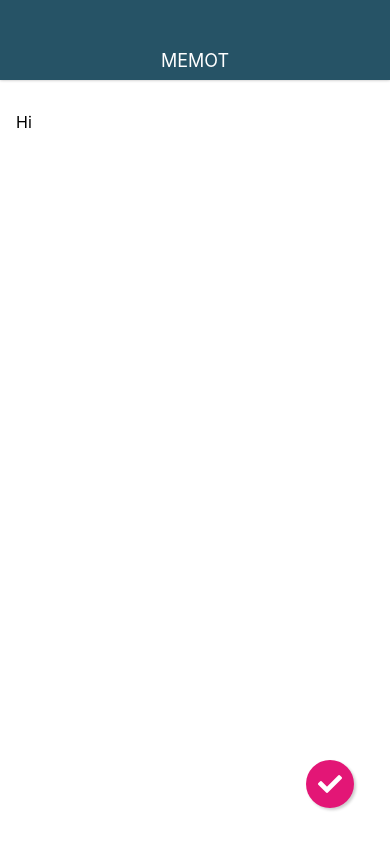
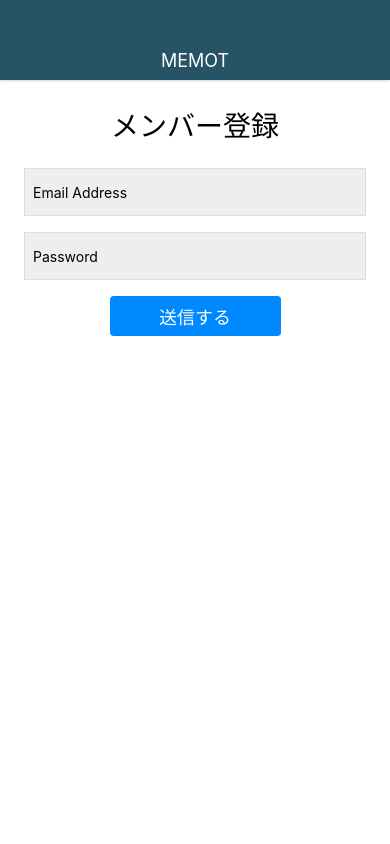
Before and after one commit to katzeallergie/MemoApp, a React Native app: screen / in a window 390 px wide. Built offline with nearby package versions, Linux system fonts and the light colour scheme.

Commit message:
Create Login and Signup Screen

```diff
--- a/App.js
+++ b/App.js
@@ -2,13 +2,13 @@
 import { StyleSheet, View } from 'react-native';
 
 import Appbar from "./src/components/Appbar";
-import MemoEditScreen from "./src/screens/MemoEditScreen"
+import SignupScreen from "./src/screens/SignupScreen"
 
 export default function App() {
   return (
     <View style={styles.container}>
       <Appbar />
-      <MemoEditScreen />
+      <SignupScreen />
     </View>
   );
 }
--- /dev/null
+++ b/src/screens/SignupScreen.js
@@ -0,0 +1,59 @@
+import React from "react";
+import {StyleSheet, View, Text, TextInput, TouchableHighlight} from "react-native";
+
+class SignupScreen extends React.Component {
+  render() {
+    return (
+      <View style={styles.container}>
+        <Text　style={styles.title}>
+          メンバー登録
+        </Text>
+        <TextInput style={styles.input} value="Email Address" />
+        <TextInput style={styles.input} value="Password" />
+        <TouchableHighlight style={styles.button} onPress={() => {}} underlayColor="#0055ee">
+          <Text style={styles.buttontitle}>
+            送信する
+          </Text>
+        </TouchableHighlight>
+      </View>
+    );
+  }
+}
+
+const styles = StyleSheet.create({
+  container: {
+    flex: 1,
+    width: "100%",
+    padding: 24,
+    backgroundColor: "#fff",
+  },
+
+  title: {
+    fontSize: 28,
+    alignSelf: "center",
+    marginBottom: 24,
+  },
+  input: {
+    backgroundColor: "#eee",
+    height: 48,
+    marginBottom: 16,
+    borderWidth: 1,
+    borderColor: "#ddd",
+    padding: 8,
+  },
+  button: {
+    backgroundColor: "#0088ff",
+    height: 40,
+    borderRadius: 4,
+    justifyContent: "center",
+    alignItems: "center",
+    width: "50%",
+    alignSelf: "center",
+  },
+  buttontitle: {
+    color: "#fff",
+    fontSize: 18,
+  }
+});
+
+export default SignupScreen;
```
Also changed, not shown: src/screens/LoginScreen.js (added, +59 -0 lines).
